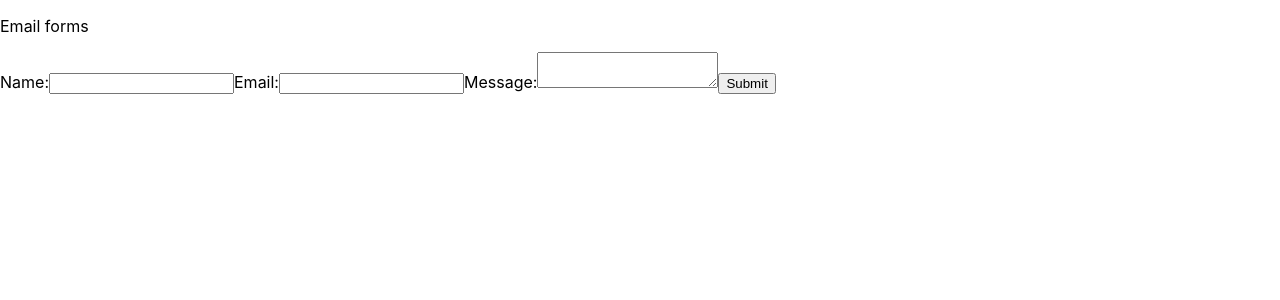
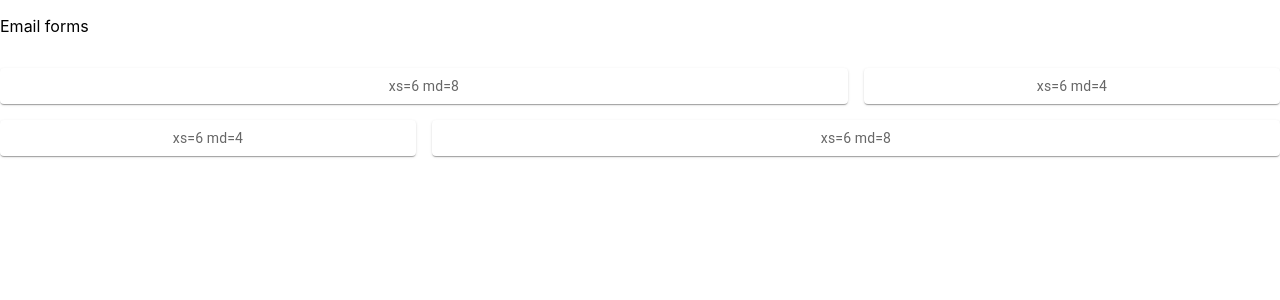
Before and after one commit to macosta2015/MaintenanceQuotes, a React (Create React App) app in the folder email_quotes/: page / in a window 1280 px wide. Shown: the top 300 px of the page. Built offline with nearby package versions, Linux system fonts and the light colour scheme.

Commit message:
Fixing the code

```diff
--- a/email_quotes/package.json
+++ b/email_quotes/package.json
@@ -3,6 +3,9 @@
   "version": "0.1.0",
   "private": true,
   "dependencies": {
+    "@emotion/react": "^11.11.1",
+    "@emotion/styled": "^11.11.0",
+    "@mui/material": "^5.14.0",
     "@testing-library/jest-dom": "^5.16.5",
     "@testing-library/react": "^13.4.0",
     "@testing-library/user-event": "^13.5.0",
--- a/email_quotes/src/Form/Form.js
+++ b/email_quotes/src/Form/Form.js
@@ -1,7 +1,29 @@
 import { useState } from "react";
+import { makeStyles } from "@material-ui/core/styles";
+import TextField from "@material-ui/core/TextField";
+import Button from "@material-ui/core/Button";
+
+const useStyles = makeStyles((theme) => ({
+  form: {
+    display: "flex",
+    flexDirection: "column",
+    maxWidth: "400px",
+    margin: "0 auto",
+    padding: theme.spacing(2),
+    backgroundColor: "#f5f5f5",
+    borderRadius: "4px",
+  },
+  input: {
+    marginBottom: theme.spacing(2),
+  },
+  submitButton: {
+    alignSelf: "flex-end",
+  },
+}));
 
 export default function Multiple() {
-  const [formData, setFormData] = useState({name: "",email: "",message: ""});
+  const classes = useStyles();
+  const [formData, setFormData] = useState({ name: "", email: "", message: "" });
 
   const handleChange = (event) => {
     const { name, value } = event.target;
@@ -10,22 +32,51 @@ export default function Multiple() {
 
   const handleSubmit = (event) => {
     event.preventDefault();
-    alert(`Name: ${formData.name}, Email: ${formData.email}, Message: ${formData.message}`
+    alert(
+      `Name: ${formData.name}, Email: ${formData.email}, Message: ${formData.message}`
     );
-};
+  };
 
   return (
-    <form onSubmit={handleSubmit}>
-      <label htmlFor="name">Name:</label>
-      <input type="text" id="name" name="name" value={formData.name} onChange={handleChange}/>
+    <form className={classes.form} onSubmit={handleSubmit}>
+      <TextField
+        className={classes.input}
+        label="Name"
+        id="name"
+        name="name"
+        value={formData.name}
+        onChange={handleChange}
+      />
 
-      <label htmlFor="email">Email:</label>
-      <input type="email" id="email" name="email" value={formData.email} onChange={handleChange}/>
+      <TextField
+        className={classes.input}
+        label="Email"
+        id="email"
+        name="email"
+        type="email"
+        value={formData.email}
+        onChange={handleChange}
+      />
 
-      <label htmlFor="message">Message:</label>
-      <textarea id="message" name="message" value={formData.message} onChange={handleChange}/>
+      <TextField
+        className={classes.input}
+        label="Message"
+        id="message"
+        name="message"
+        multiline
+        rows={4}
+        value={formData.message}
+        onChange={handleChange}
+      />
 
-      <button type="submit">Submit</button>
+      <Button
+        className={classes.submitButton}
+        variant="contained"
+        color="primary"
+        type="submit"
+      >
+        Submit
+      </Button>
     </form>
   );
 }
--- /dev/null
+++ b/email_quotes/src/Form/Grid.js
@@ -0,0 +1,40 @@
+import * as React from 'react';
+import { styled } from '@mui/material/styles';
+import Box from '@mui/material/Box';
+import Paper from '@mui/material/Paper';
+import Grid from '@mui/material/Grid';
+import Form from './Form.js'
+
+
+const Item = styled(Paper)(({ theme }) => ({
+  backgroundColor: theme.palette.mode === 'dark' ? '#1A2027' : '#fff',
+  ...theme.typography.body2,
+  padding: theme.spacing(1),
+  textAlign: 'center',
+  color: theme.palette.text.secondary,
+}));
+
+export default function FullWidthGrid() {
+  return (
+    <Box sx={{ flexGrow: 1 }}>
+      <Grid container spacing={2}>
+         <Grid item xs={12} md={12} xl={12}>
+
+            {/* <Form/> */}
+        </Grid>
+        <Grid item xs={6} md={8}>
+          <Item>xs=6 md=8</Item>
+        </Grid>
+        <Grid item xs={6} md={4}>
+          <Item>xs=6 md=4</Item>
+        </Grid>
+        <Grid item xs={6} md={4}>
+          <Item>xs=6 md=4</Item>
+        </Grid>
+        <Grid item xs={6} md={8}>
+          <Item>xs=6 md=8</Item>
+        </Grid>
+      </Grid>
+    </Box>
+  );
+}
--- a/email_quotes/src/index.js
+++ b/email_quotes/src/index.js
@@ -3,11 +3,13 @@ import ReactDOM from 'react-dom/client';
 import './index.css';
 import App from './App';
 import Multiple from './Form/Form.js'
+import FullWidthGrid from './Form/Grid.js';
 
 const root = ReactDOM.createRoot(document.getElementById('root'));
 root.render(
   <React.StrictMode>
     <App />
-    <Multiple />
+    {/* <Multiple /> */}
+    <FullWidthGrid />
   </React.StrictMode>
 );
--- /dev/null
+++ b/package.json
@@ -0,0 +1,5 @@
+{
+  "dependencies": {
+    "@material-ui/core": "^4.12.4"
+  }
+}
```
Also changed, not shown: 2 other files (tests, documents, lock files or other folders).
